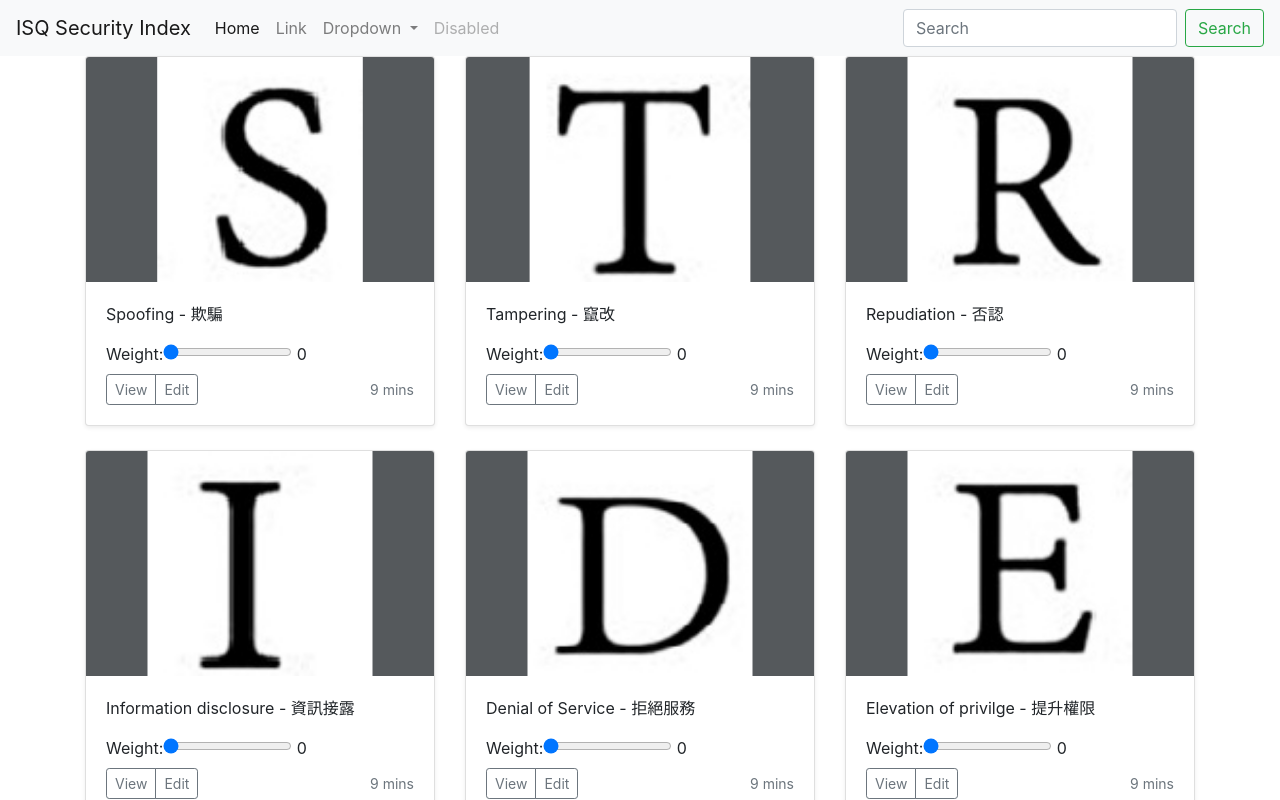
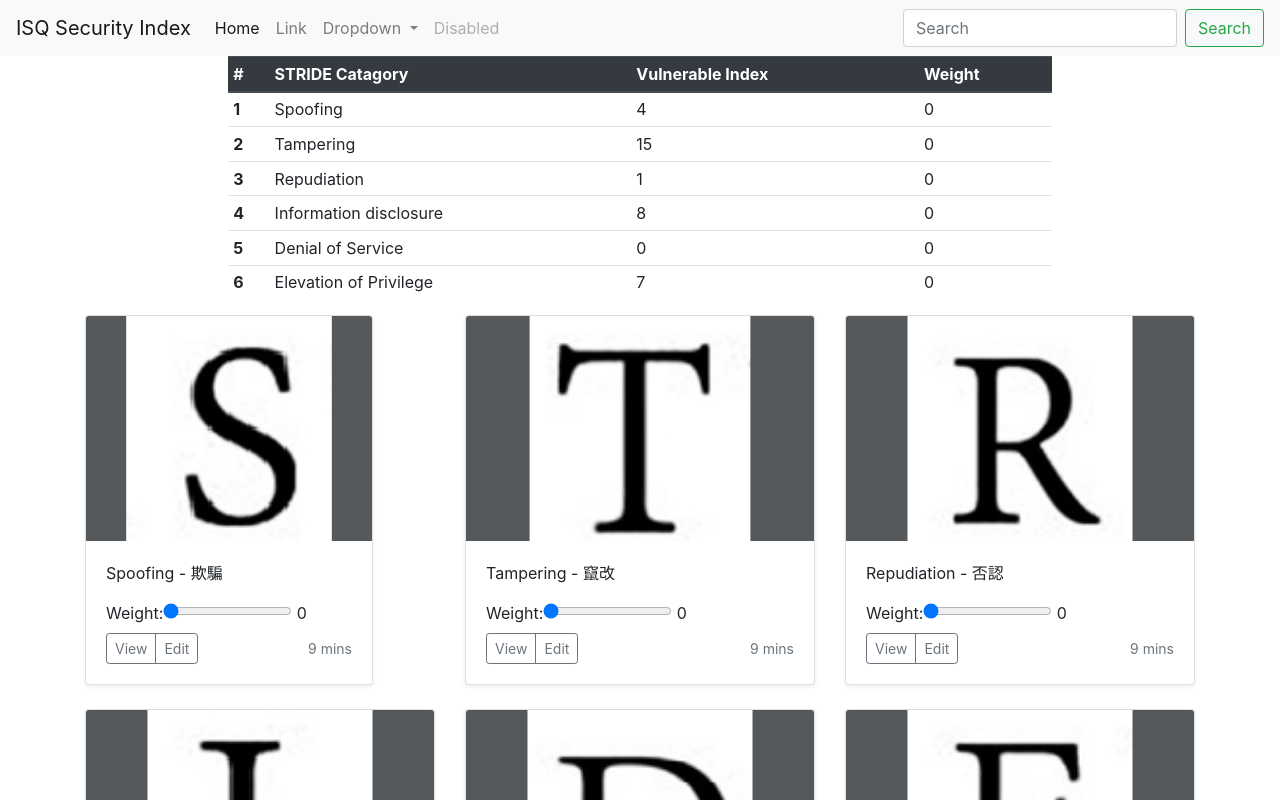
Before and after one commit to spyro12393/SecurityWeb, an Angular app: page / in a window 1280 px wide. Shown: the top 800 px of the page. Built offline with nearby package versions, Linux system fonts and the light colour scheme.

Commit message:
<feat>: finish importing json file.

```diff
--- a/src/app/app.module.ts
+++ b/src/app/app.module.ts
@@ -4,11 +4,13 @@ import { NgModule } from '@angular/core';
 import { FormsModule} from '@angular/forms';
 import { AppComponent } from './app.component';
 import { STRIDENavComponent } from './stridenav/stridenav.component';
+import { FinalResultComponent } from './final-result/final-result.component';
 
 @NgModule({
   declarations: [
     AppComponent,
-    STRIDENavComponent
+    STRIDENavComponent,
+    FinalResultComponent
   ],
   imports: [
     BrowserModule,
--- /dev/null
+++ b/src/app/final-result/final-result.component.html
@@ -0,0 +1,3 @@
+<p>
+  final-result works!
+</p>
--- /dev/null
+++ b/src/app/final-result/final-result.component.ts
@@ -0,0 +1,15 @@
+import { Component, OnInit } from '@angular/core';
+
+@Component({
+  selector: 'app-final-result',
+  templateUrl: './final-result.component.html',
+  styleUrls: ['./final-result.component.css']
+})
+export class FinalResultComponent implements OnInit {
+
+  constructor() { }
+
+  ngOnInit() {
+  }
+
+}
--- a/src/app/stridenav/stridenav.component.html
+++ b/src/app/stridenav/stridenav.component.html
@@ -1,7 +1,58 @@
+<div class="col-md-8" style="margin:0px auto">
+  <table class="table table-sm">
+    <thead class="thead-dark">
+        <tr>
+          <th scope="col">#</th>
+          <th scope="col">STRIDE Catagory</th>
+          <th scope="col">Vulnerable Index</th>
+          <th scope="col">Weight</th>
+        </tr>
+      </thead>
+      <tbody>
+        <tr>
+          <th scope="row">1</th>
+          <td>Spoofing</td>
+          <td>{{spoofingVI}}</td>
+          <td>{{strideVal.spoofing}}</td>
+        </tr>
+        <tr>
+          <th scope="row">2</th>
+          <td>Tampering</td>
+          <td>{{tamperingVI}}</td>
+          <td>{{strideVal.tampering}}</td>
+        </tr>
+        <tr>
+          <th scope="row">3</th>
+          <td>Repudiation</td>
+          <td>{{repudiationVI}}</td>
+          <td>{{strideVal.repudiation}}</td>
+        </tr>
+        <tr>
+            <th scope="row">4</th>
+            <td>Information disclosure</td>
+            <td>{{informationVI}}</td>
+            <td>{{strideVal.information}}</td>
+          </tr>
+       <tr>
+          <th scope="row">5</th>
+          <td>Denial of Service</td>
+          <td>{{denialVI}}</td>
+          <td>{{strideVal.denial}}</td>
+        </tr>
+       <tr>
+          <th scope="row">6</th>
+          <td>Elevation of Privilege</td>
+          <td>{{elevationVI}}</td>
+          <td>{{strideVal.elevation}}</td>
+        </tr>
+      </tbody>
+    </table>
+</div>
+
 <div class="container">
   <div class="row">
     <div class="col-md-4">
-      <div class="card mb-4 shadow-sm">
+      <div class="card mb-4 shadow-sm" style="width:18rem">
         <svg class="bd-placeholder-img card-img-top" width="100%" height="225" xmlns="http://www.w3.org/2000/svg" preserveAspectRatio="xMidYMid slice" focusable="false" role="img" aria-label="Placeholder: Thumbnail"><title>Spoofing</title><rect width="100%" height="100%" fill="#55595c"/><image xlink:href="../../assets/S.jpg" width="100%" height="100%"/></svg>
         <div class="card-body">
           <p class="card-text">Spoofing - 欺騙<br/></p>
--- a/src/app/stridenav/stridenav.component.ts
+++ b/src/app/stridenav/stridenav.component.ts
@@ -1,5 +1,6 @@
 import { Component, OnInit } from '@angular/core';
 import { strideVal } from '../strideVal';
+import results from '../../assets/results.json';
 
 @Component({
   selector: 'app-stridenav',
@@ -9,6 +10,14 @@ import { strideVal } from '../strideVal';
 export class STRIDENavComponent implements OnInit {
   flag = 'STRIDENav works!'
   imgURL = '../../assets/'
+
+
+  spoofingVI = results['Spoofing']
+  tamperingVI = results['Tampering']
+  repudiationVI = results['Repudiation']
+  informationVI = results['InformationDisclosure']
+  denialVI = results['DenialOfService']
+  elevationVI = results['ElevationOfPrivilege']
 
   strideVal: strideVal = {
     spoofing: 0,
@@ -28,7 +37,10 @@ export class STRIDENavComponent implements OnInit {
   ];
 
 
-  constructor() { }
+  constructor() {
+    console.log('Reading local json files');
+    console.log(results);
+  }
 
   ngOnInit() {
   }
--- /dev/null
+++ b/src/assets/results.json
@@ -0,0 +1 @@
+{"InformationDisclosure":8,"Tampering":15,"Repudiation":1,"ElevationOfPrivilege":7,"Spoofing":4,"DenialOfService":0}
--- a/tsconfig.json
+++ b/tsconfig.json
@@ -17,6 +17,8 @@
     "lib": [
       "es2018",
       "dom"
-    ]
+    ],
+    "resolveJsonModule": true,
+    "esModuleInterop": true
   }
 }
```
Also changed, not shown: src/app/final-result/final-result.component.css (added), 1 other file (tests, documents, lock files or other folders).
